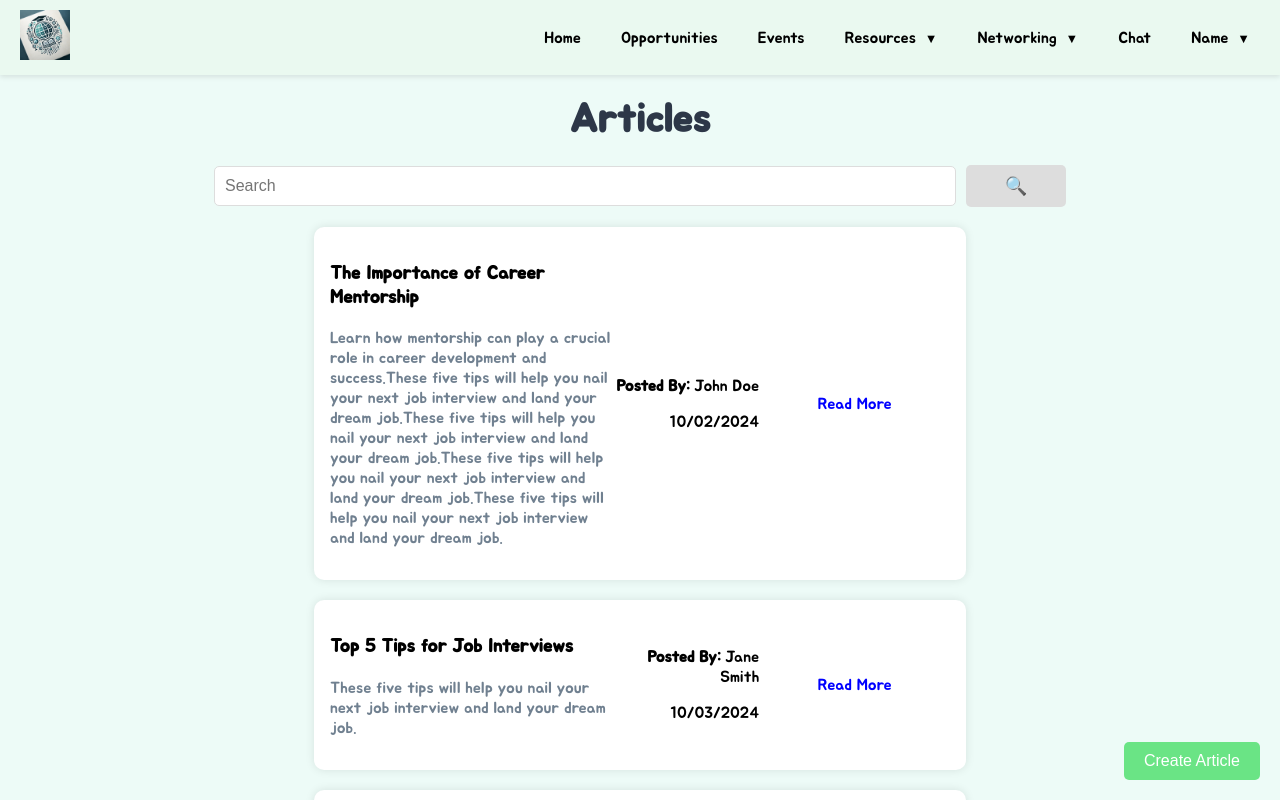
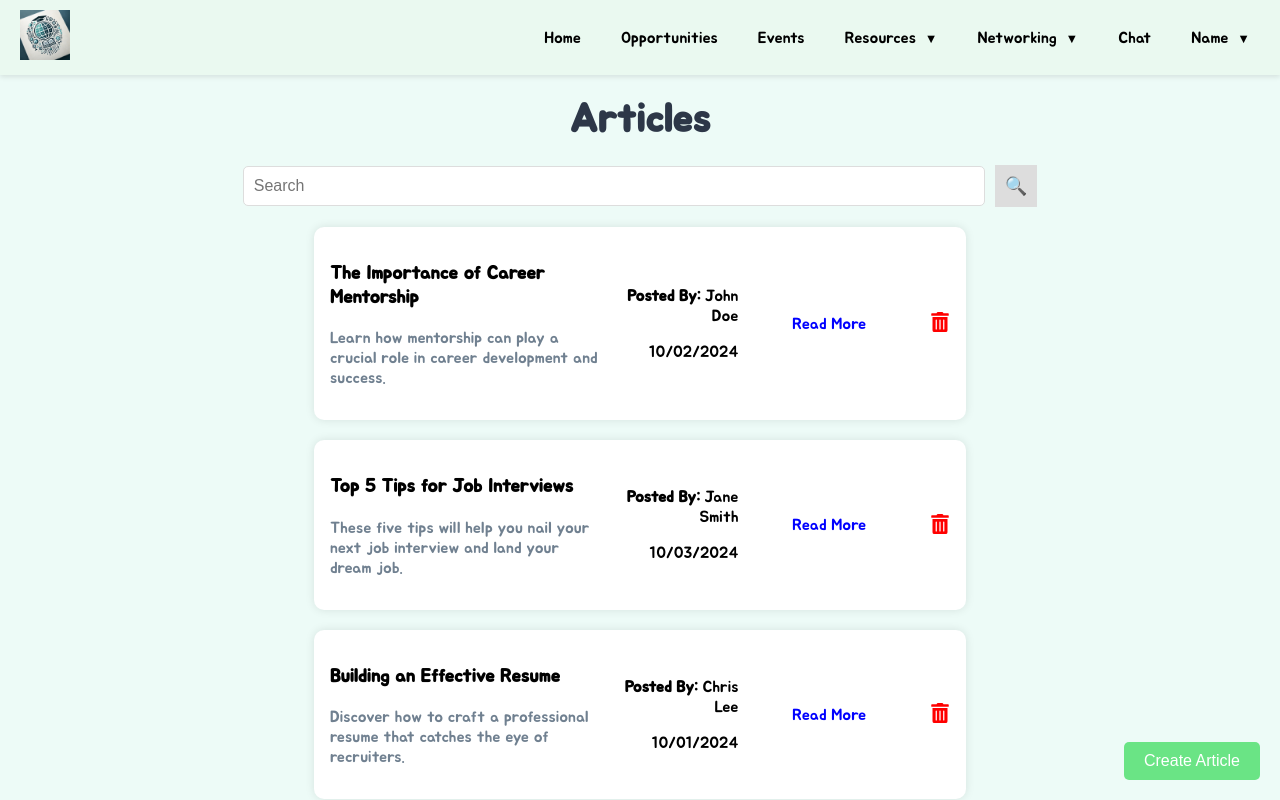
Before and after one commit to saiswethat/eduverse, a React (Create React App) app: page /articles in a window 1280 px wide. Shown: the top 800 px of the page. Built offline with nearby package versions, Linux system fonts and the light colour scheme.

Commit message:
Delete articles added

```diff
--- a/src/Articles.js
+++ b/src/Articles.js
@@ -2,6 +2,7 @@ import React, { useState } from "react";
 import "./css/Articles.css"; // Updated CSS file name
 import Header from "./Header";
 import SearchBar from "./SearchBar";  // Import the SearchBar component
+import { FaTrashAlt } from 'react-icons/fa';  // Import FontAwesome delete icon
 
 function Articles() {
   const [showForm, setShowForm] = useState(false);
@@ -11,7 +12,7 @@ function Articles() {
       name: "The Importance of Career Mentorship",
       postedBy: "John Doe",
       date: "10/02/2024",
-      description: "Learn how mentorship can play a crucial role in career development and success.These five tips will help you nail your next job interview and land your dream job.These five tips will help you nail your next job interview and land your dream job.These five tips will help you nail your next job interview and land your dream job.These five tips will help you nail your next job interview and land your dream job.",
+      description: "Learn how mentorship can play a crucial role in career development and success.",
       link: "#",
     },
     {
@@ -35,7 +36,7 @@ function Articles() {
       name: "The Importance of Career Mentorship",
       postedBy: "John Doe",
       date: "10/02/2024",
-      description: "Learn how mentorship can play a crucial role in career development and success.These five tips will help you nail your next job interview and land your dream job.These five tips will help you nail your next job interview and land your dream job.These five tips will help you nail your next job interview and land your dream job.These five tips will help you nail your next job interview and land your dream job.These five tips will help you nail your next job interview and land your dream job.",
+      description: "Learn how mentorship can play a crucial role in career development and success.",
       link: "#",
     },
     {
@@ -43,7 +44,7 @@ function Articles() {
       name: "Top 5 Tips for Job Interviews",
       postedBy: "Jane Smith",
       date: "10/03/2024",
-      description: "These five tips will help you nail your next job interview and land your dream job.These five tips will help you nail your next job interview and land your dream job.These five tips will help you nail your next job interview and land your dream job.",
+      description: "These five tips will help you nail your next job interview and land your dream job.",
       link: "#",
     },
     {
@@ -65,6 +66,7 @@ function Articles() {
   const handleCreateArticle = (event) => {
     event.preventDefault();
     const newArticle = {
+      id: articles.length + 1,  // Create a unique ID
       name: event.target.name.value,
       postedBy: event.target.postedBy.value,
       description: event.target.description.value,
@@ -73,6 +75,12 @@ function Articles() {
     };
     setArticles([...articles, newArticle]);
     setShowForm(false); // Close the form after submission
+  };
+
+  // Function to handle article deletion
+  const handleDeleteArticle = (id) => {
+    const updatedArticles = articles.filter((article) => article.id !== id);
+    setArticles(updatedArticles);
   };
 
   const filteredArticles = articles.filter((article) =>
@@ -125,8 +133,8 @@ function Articles() {
         )}
 
         <div className="articles-articles-list">
-          {filteredArticles.map((article, index) => (
-            <div className="articles-article-card" key={index}>
+          {filteredArticles.map((article) => (
+            <div className="articles-article-card" key={article.id}>
               <div className="articles-article-details-left">
                 <h3>{article.name}</h3>
                 <p className="articles-description">{article.description}</p>
@@ -138,6 +146,10 @@ function Articles() {
               <div className="articles-read-more">
                 <a href={article.link} target="_blank" rel="noopener noreferrer">Read More</a>
               </div>
+              {/* Delete button with icon */}
+              <button className="articles-delete-button" onClick={() => handleDeleteArticle(article.id)}>
+                <FaTrashAlt size={20} color="red" />
+              </button>
             </div>
           ))}
         </div>
--- a/src/BuildYourResume.js
+++ b/src/BuildYourResume.js
@@ -275,7 +275,7 @@ const BuildYourResume = () => {
                         placeholder="Enter your education"
                       />
                     ))}
-                    <button type="button" onClick={addEducationField}>
+                    <button className="resume-button" onClick={addEducationField}>
                       Add Education
                     </button>
 
--- a/src/css/Articles.css
+++ b/src/css/Articles.css
@@ -150,3 +150,15 @@
 .articles-description {
   color: #708090;
 }
+.articles-delete-button {
+  background: none;
+  border: none;
+  cursor: pointer;
+  padding: 0;
+  margin-left: 10px;
+}
+
+.articles-delete-button:hover {
+  opacity: 0.7;
+  background-color: rgb(30, 155, 213);
+}
--- a/src/css/BuildYourResume.css
+++ b/src/css/BuildYourResume.css
@@ -98,7 +98,7 @@
   }
 
   /* Button styles */
-  button {
+  .resume-button {
     background-color: #5DBB7A; /* Primary button color */
     color: white;
     padding: 10px 15px;
```
